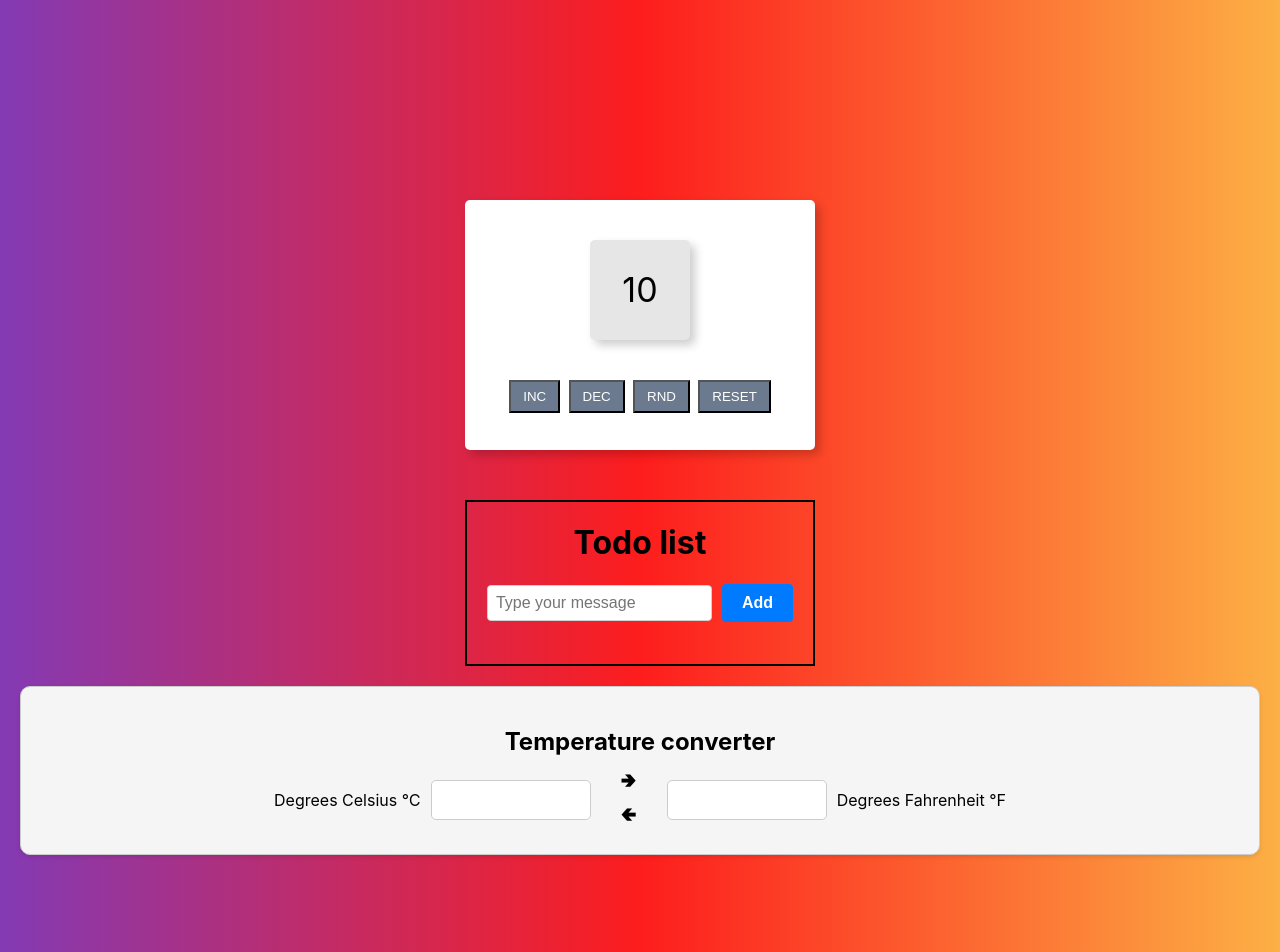
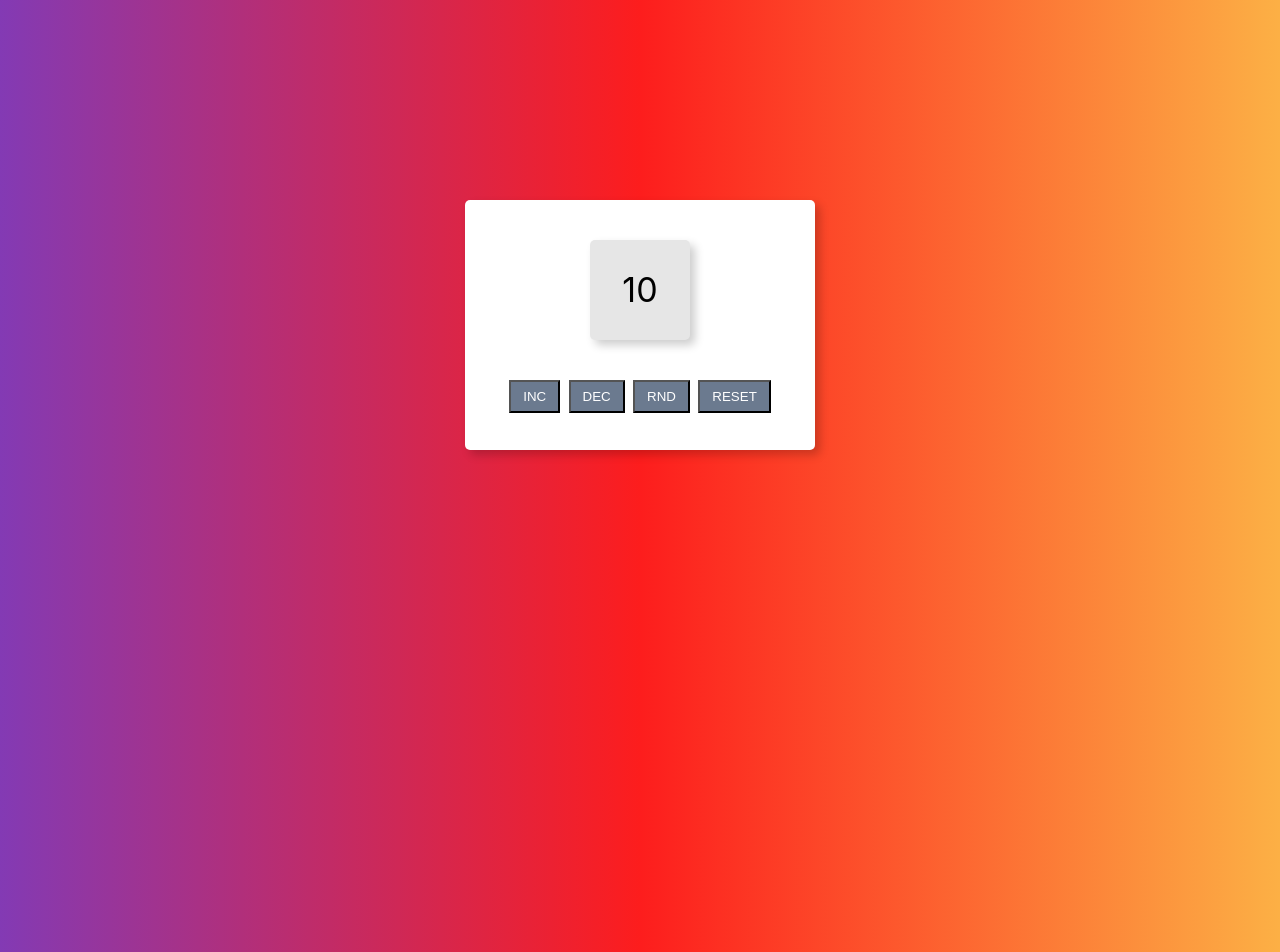
Before and after one commit to Bilostenko/React-Counter-Rate-Exchange, a React (Create React App) app: page / in a window 1280 px wide. Shown: the top 952 px of the page. Built offline with nearby package versions, Linux system fonts and the light colour scheme.

Commit message:
add project

```diff
--- a/src/index.jsx
+++ b/src/index.jsx
@@ -3,14 +3,10 @@ import ReactDOM from 'react-dom/client';
 import './index.css';
 
 import Counter from './counter/counter';
-import TaskList from './todo-list/task-list';
-import TemperatureConverter from './temperature converter/temperatureConverter';
 
 const root = ReactDOM.createRoot(document.getElementById('app'));
 root.render(
   <React.StrictMode>
     <Counter  counter={10}/>
-    <TaskList />
-    <TemperatureConverter />
   </React.StrictMode>
 );
--- a/src/temperature converter/temperatureConverter.css
+++ /dev/null
@@ -1,52 +0,0 @@
-.converter-container {
-  display: flex;
-  flex-direction: column;
-  align-items: center;
-  justify-content: center;
-  margin: 20px;
-  padding: 20px;
-  border: 1px solid #ccc;
-  border-radius: 10px;
-  box-shadow: 0 2px 4px rgba(0, 0, 0, 0.1);
-  background-color: #f5f5f5;
-}
-
-.converter-title {
-  font-size: 24px;
-  margin-bottom: 10px;
-}
-
-.input-container {
-  display: flex;
-  align-items: center;
-}
-
-.input-celsius,
-.input-fahrenheit {
-  width: 160px; /* Збільшено ширину інпутів */
-  padding: 10px;
-  margin: 10px;
-  font-size: 16px;
-  border: 1px solid #ccc;
-  border-radius: 5px;
-  text-align: center;
-}
-
-.arrow-icon {
-  font-size: 20px;
-  margin: 0 20px;
-}
-.arrows{
-  display: flex;
-  flex-direction: column;
-}
-
-.converter-container input::placeholder {
-  color: #aaa;
-}
-
-.converter-container input:focus {
-  outline: none;
-  border-color: #007aff;
-  box-shadow: 0 0 0 2px rgba(0, 123, 255, 0.3);
-}
--- a/src/temperature converter/temperatureConverter.jsx
+++ /dev/null
@@ -1,76 +0,0 @@
-// Завдання: Конвертер одиниць температури
-
-// Створіть компонент TemperatureConverter, який дозволяє користувачеві конвертувати температуру між шкалою Цельсія і Фаренгейта.
-
-// Вимоги:
-
-// Створіть компонент TemperatureConverter, який відображає два введення для температур, одне для введення в градусах Цельсія і інше для введення в градусах Фаренгейта.
-// При зміні значення в одному з введень, відображення в іншому введенні повинно автоматично оновлюватись, використовуючи відповідну формулу конвертації.
-// Використовуйте стан для збереження значень температур у компоненті.
-// Це завдання допоможе вам вивчити, як використовувати setState() для оновлення відповідних частин стану, а також для взаємодії між різними полями введення та відображенням оновлених даних.
-
-import React from "react";
-import { Component } from "react";
-import "./temperatureConverter.css"
-
-class TemperatureConverter extends Component {
-  constructor(props) {
-    super(props);
-    this.state = {
-      celsius: '',
-      fahrenheit: ''
-    };
-  }
-
-  handleCelsiusChange = (event) => {
-    const celsiusValue = event.target.value;
-    const fahrenheitValue = (celsiusValue * 9 / 5 + 32).toFixed(2);
-
-    this.setState({
-      celsius: celsiusValue,
-      fahrenheit: fahrenheitValue
-    });
-  };
-
-  handleFahrenheitChange = (event) => {
-    const fahrenheitValue = event.target.value;
-    const celsiusValue = ((fahrenheitValue - 32) * 5 / 9).toFixed(2);
-
-    this.setState({
-      celsius: celsiusValue,
-      fahrenheit: fahrenheitValue
-    });
-  };
-
-  render() {
-    return (
-      <div className="converter-container">
-        <h2 className="converter-title">Temperature converter</h2>
-        <div className="input-container">
-          <span>Degrees Celsius &#8451;</span>
-          <input
-            type="number"
-            value={this.state.celsius}
-            onChange={this.handleCelsiusChange}
-            className="input-celsius"
-          />
-
-          <div className="arrows">
-            <div className="arrow-icon">&#129154;</div>
-            <div className="arrow-icon">&#129152;</div>
-          </div>
-
-          <input
-            type="number"
-            value={this.state.fahrenheit}
-            onChange={this.handleFahrenheitChange}
-            className="input-fahrenheit"
-          />
-          <span>Degrees Fahrenheit &#8457;</span>
-        </div>
-      </div>
-    );
-  }
-}
-
-export default TemperatureConverter
--- a/src/todo-list/task-list.css
+++ /dev/null
@@ -1,69 +0,0 @@
-/* Стилі для TaskList компонента в стилі Apple */
-.task_list-wrapper {
-  display: flex;
-  flex-direction: column;
-  align-items: center;
-  margin: 50px auto 0 auto;
-  font-family: -apple-system, BlinkMacSystemFont, "Segoe UI", Roboto, "Helvetica Neue", Arial, sans-serif;
-  border: 2px solid black;
-  width: 350px;
-}
-
-.task-info {
-  display: flex;
-  align-items: center;
-  margin-bottom: 10px;
-}
-
-.task_list-input {
-  padding: 8px;
-  margin-right: 10px;
-  border: 1px solid #d1d1d1;
-  border-radius: 4px;
-  font-size: 16px;
-  outline: none;
-}
-
-.add-task {
-  background-color: #007aff;
-  color: white;
-  border: none;
-  border-radius: 4px;
-  cursor: pointer;
-  padding: 10px 20px;
-  font-size: 16px;
-  font-weight: bold;
-  transition: background-color 0.3s;
-}
-
-.add-task:hover {
-  background-color: #0056b3;
-}
-
-.task {
-  display: flex;
-  flex-direction: column;
-
-}
-
-.task-text {
-  font-size: 24px;
-  margin-right: 20px;
-  text-shadow: 2px 2px 4px rgba(255, 255, 255, 0.7);
-  padding: 5px;
-}
-
-.delete-task {
-  background-color: blue;
-  color: white;
-  border: none;
-  border-radius: 4px;
-  cursor: pointer;
-  padding: 8px 16px;
-  font-size: 14px;
-  transition: background-color 0.3s;
-  margin-left: 10px;
-}
-.delete-task:hover {
-  background-color: #d63028;
-}
--- a/src/todo-list/task-list.jsx
+++ /dev/null
@@ -1,77 +0,0 @@
-// Задача: Простий список завдань
-
-// Створіть компонент, який буде відображати список завдань. Ви зможете додавати нові завдання до списку та видаляти існуючі.
-
-// Вимоги:
-
-// Створіть компонент TaskList, який буде відображати список завдань.
-// В TaskList додайте можливість додавати нові завдання до списку за допомогою текстового поля та кнопки "Додати".
-// Кожне завдання повинно мати кнопку для видалення.
-// Коли видаляється завдання, воно має зникати зі списку.
-
-import React from "react"
-import { Component } from 'react';
-import "./task-list.css"
-
-
-
-class TaskList extends Component {
-
-  constructor(props) {
-    super(props);
-    this.state = {
-      message: []
-    }
-    this.newMessageElement = React.createRef()
-  }
-
-  handleMessage = () => {
-    let message = this.newMessageElement.current.value;
-
-    if (message) {
-      var messageArr = [...this.state.message, message]
-      this.setState({
-        message: messageArr
-      });
-      this.newMessageElement.current.value = ""
-    }
-  }
-
-  deleteItem = (index) => {
-    let updateMessage = [...this.state.message]
-    updateMessage.splice(index, 1)
-
-    this.setState({
-      message: updateMessage
-    })
-  }
-
-
-  render() {
-    return (
-      <div className="task_list-wrapper">
-        <h1>Todo list</h1>
-        <div className="task-info">
-          <input
-            type="text"
-            className="task_list-input"
-            ref={this.newMessageElement}
-            placeholder="Type your message"></input>
-          <button className="add-task" onClick={this.handleMessage}>Add</button>
-        </div>
-        <ul className="task">
-          {this.state.message.map((message, index) => {
-            return (
-              <li className="task-text" key={index}>{message}
-                <button className="delete-task" onClick={() => this.deleteItem(index)}>Delete</button>
-              </li>
-            )
-          })}
-        </ul>
-      </div>
-
-    )
-  }
-}
-
-export default TaskList
```
Also changed, not shown: 1 other file (tests, documents, lock files or other folders).
